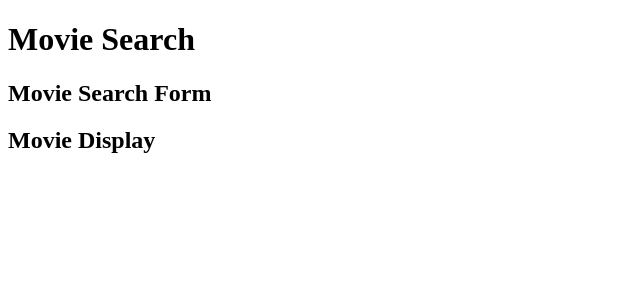
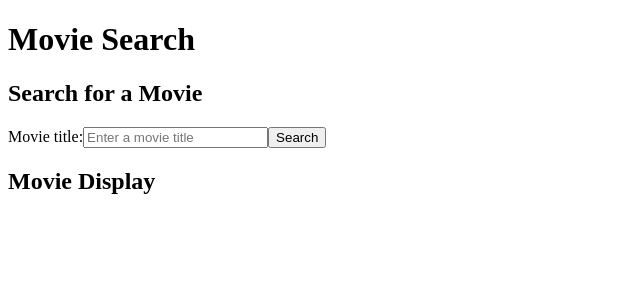
Before and after one commit to SoftwareEngineeringInnovator/GLAB_320H_7_1-React_Movie_Search, a React (Vite) app: page / in a window 1280 px wide. Shown: the top 300 px of the page, without its empty margins (0-640 px from the left). Built offline with nearby package versions, Linux system fonts and the light colour scheme.

Commit message:
build basic movie search form

```diff
--- a/src/components/Form.jsx
+++ b/src/components/Form.jsx
@@ -1,3 +1,21 @@
 export default function Form() {
-  return <h2>Movie Search Form</h2>;
+  // Displays the input and the button
+  return (
+    <section>
+      <h2>Search for a Movie</h2>
+
+      <form>
+        <label htmlFor="searchterm">Movie title:</label>
+
+        <input
+          id="searchterm"
+          type="text"
+          name="searchterm"
+          placeholder="Enter a movie title"
+        />
+
+        <input type="submit" value="Search" />
+      </form>
+    </section>
+  );
 }
```
